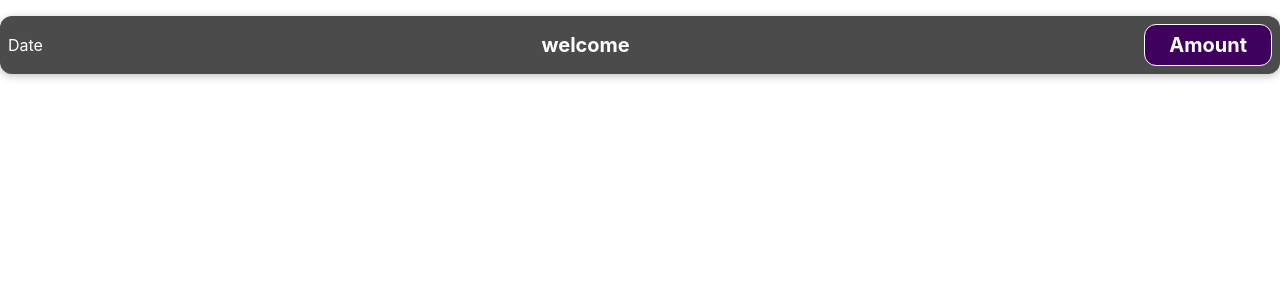
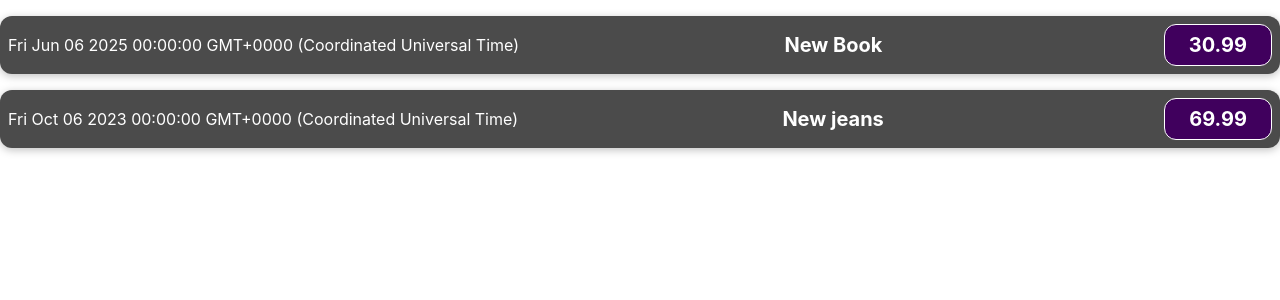
Before and after one commit to annubella/expenses, a React (Create React App) app: page / in a window 1280 px wide. Shown: the top 300 px of the page. Built offline with nearby package versions, Linux system fonts and the light colour scheme.

Commit message:
data inside of it

```diff
--- a/src/App.js
+++ b/src/App.js
@@ -2,9 +2,26 @@
 import ExpenseItem from './components/ExpenseItem';
 
 function App() {
+  const expenses =[
+    {
+      date: new Date(2024, 17, 6),
+      title: 'New Book',
+      price: 30.99
+    },
+    {
+      date: new Date(2023, 9, 6),
+      title: 'New jeans',
+      price: 69.99
+    }
+]
   return (
     <div className="App">
-      <ExpenseItem/>
+      <ExpenseItem
+        expenseData={expenses[0]}
+      />
+      <ExpenseItem
+        expenseData={expenses[1]}
+      />
     </div>
   );
   }
--- a/src/components/ExpenseItem.js
+++ b/src/components/ExpenseItem.js
@@ -1,14 +1,17 @@
 import './ExpenseItem.css'
 
-function ExpenseItem(){
+function ExpenseItem(props){
+    console.log(props)
+
+
     return (
-    <div className="expense-item">
-        <div>Date</div>
-        <div className='expense-item__description'>
-            <h2>welcome</h2>
-            <div className='expense-item__price'>Amount</div>
+        <div className="expense-item">
+            <div>{props.expenseData.date.toString()}</div>
+            <div className='expense-item__description'>
+                <h2>{props.expenseData.title}</h2>
+                <div className='expense-item__price'>{props.expenseData.price}</div>
+            </div>
         </div>
-    </div>
     )
 }
 
```
